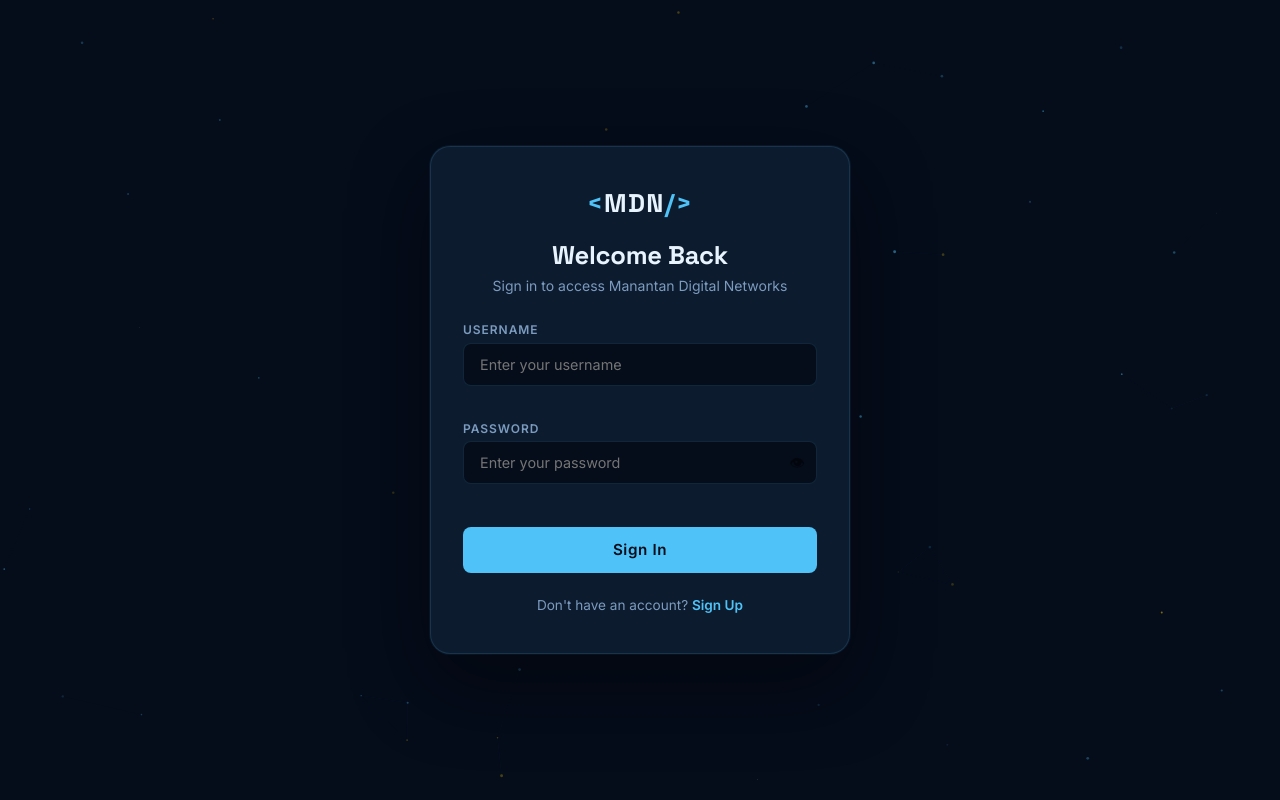
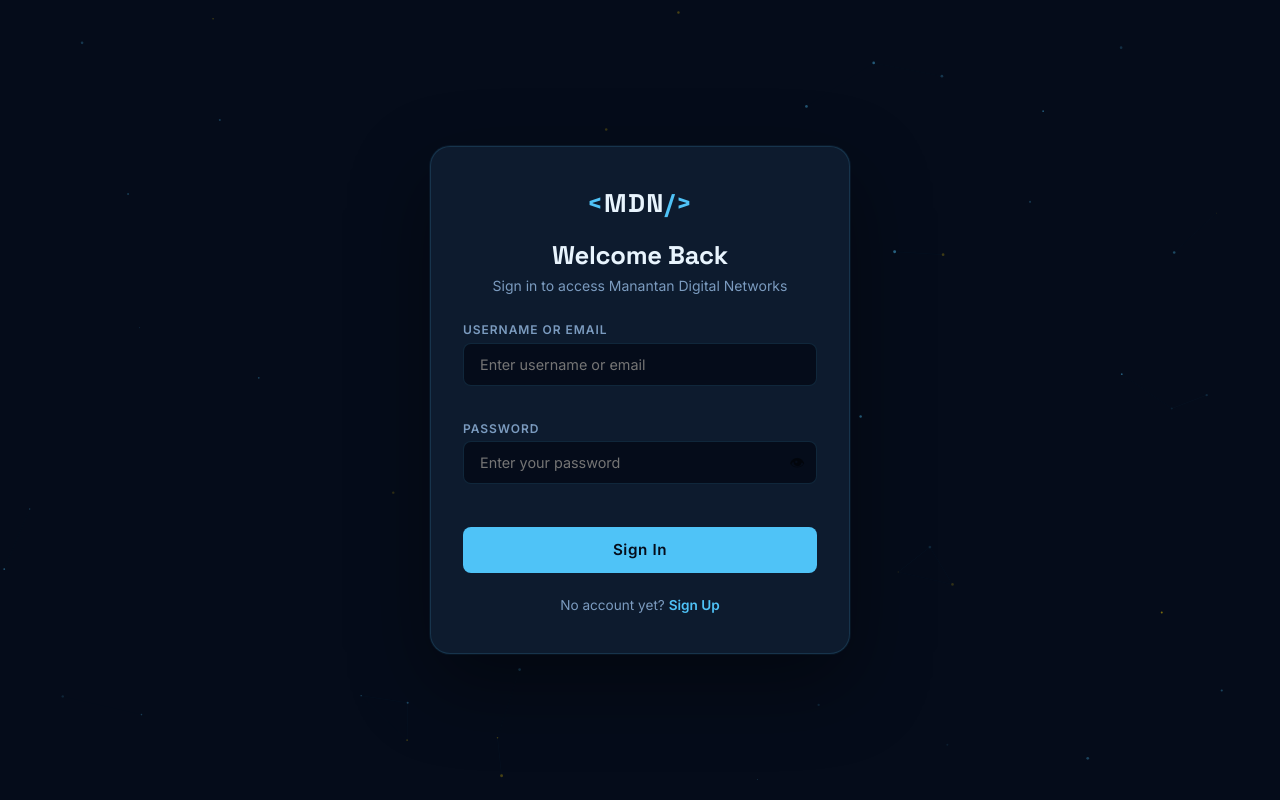
Before and after one commit to johnpaulnunez333-cloud/portfolio-2, a Flask app: page /login in a window 1280 px wide. Run offline with Flask 3, Linux system fonts and the light colour scheme.

Commit message:
Update login form labels and placeholders

```diff
--- a/templates/login.html
+++ b/templates/login.html
@@ -24,9 +24,9 @@
 
       <form method="POST" class="auth-form" id="loginForm" novalidate>
         <div class="form-group">
-          <label for="username">Username</label>
-          <input type="text" id="username" name="username" placeholder="Enter your username" autocomplete="username" required/>
-          <span class="form-error" id="usernameErr"></span>
+          <label for="login_input">Username or Email</label>
+          <input type="text" id="login_input" name="login_input" placeholder="Enter username or email" autocomplete="username" required/>
+          <span class="form-error" id="loginErr"></span>
         </div>
         <div class="form-group">
           <label for="password">Password</label>
@@ -42,7 +42,7 @@
         </button>
       </form>
 
-      <p class="auth-switch">Don't have an account? <a href="/signup">Sign Up</a></p>
+      <p class="auth-switch">No account yet? <a href="/signup">Sign Up</a></p>
     </div>
   </div>
   <script src="{{ url_for('static', filename='auth.js') }}"></script>
```
